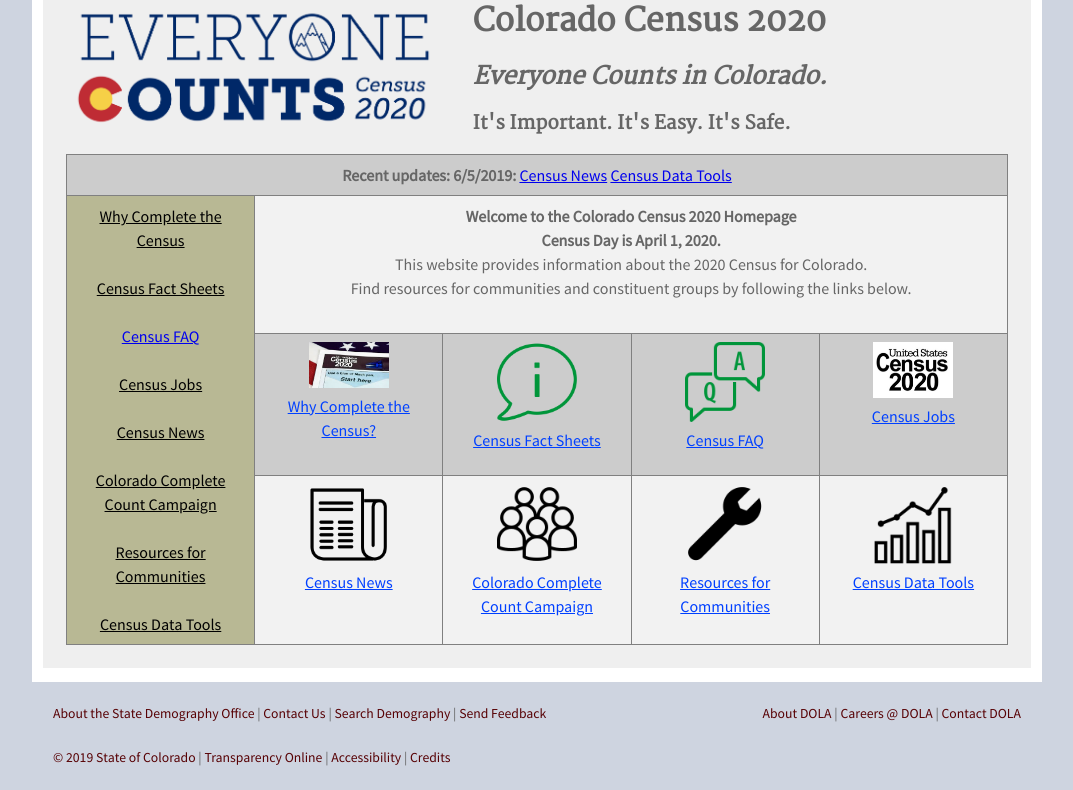
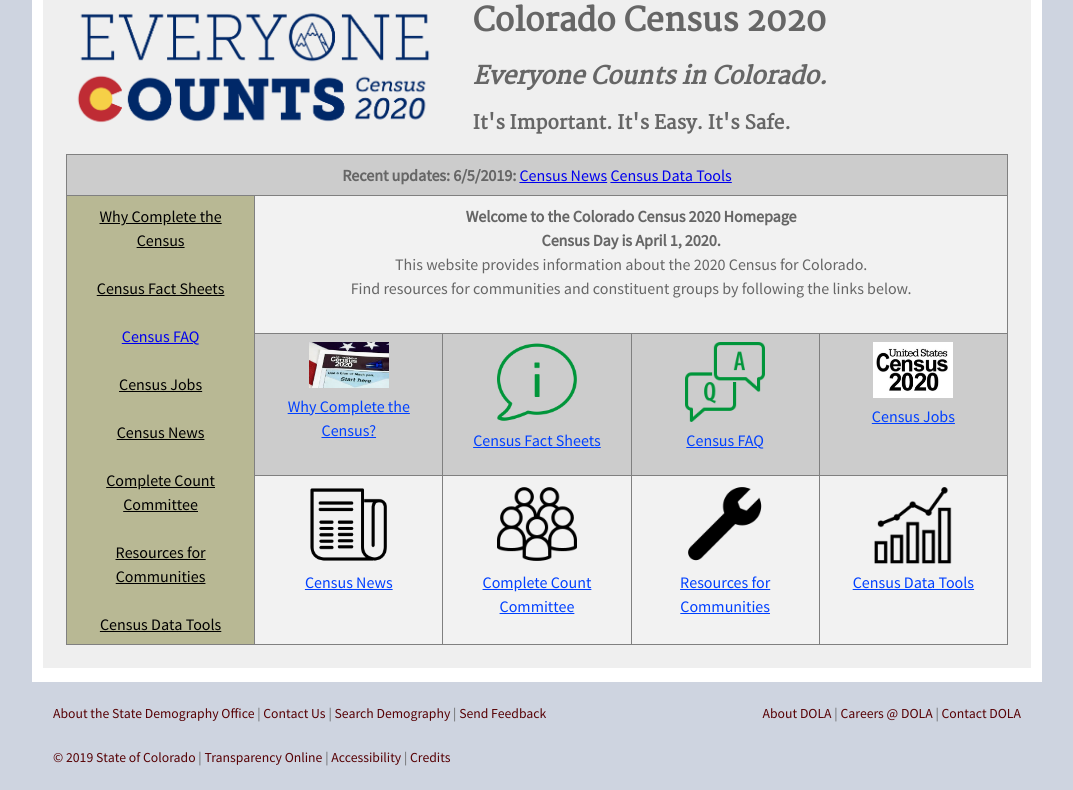
Before and after one commit to TBleess/Website_New, a Jekyll site: the page built from pages/5_CensusACS/census_2020_main.html, in a window 1280 px wide. Shown: the part 961-1751 px from the top of the page, without its empty margins (103-1176 px from the left). Built offline with Jekyll 4.4.1, drawn with Linux system fonts in a browser that asks for light colours.

Commit message:
Update census_2020_main.html

```diff
--- a/pages/5_CensusACS/census_2020_main.html
+++ b/pages/5_CensusACS/census_2020_main.html
@@ -93,8 +93,8 @@
 					<a href='https://demography.dola.colorado.gov/census-acs/2020-news/' class="bt1">Census News</a>
 				</div>
 				<br>
-				<div title="The Colorado Complete Count Campaign (CCC) is a volunteer committee established to increase awareness about Census 2020 and to generate the best, most accurate, count in Colorado.">
-					<a href='https://demography.dola.colorado.gov/demography/2020CCCC/' class="bt1" >Colorado Complete<br>Count Campaign</a>
+				<div title="State and Local Complete Count Committee Resources.">
+					<a href='https://demography.dola.colorado.gov/census-acs/2020-ccc/' class="bt1" >Complete Count Committee</a>
 				</div>
 				<br>
 				<div title="Find resources, handouts, posters and other materials describing the 2020 Census. Coming soon.">
@@ -164,13 +164,13 @@
 				</div>
 			</td>
 			<td valign="top" align="center" height="106px">
-				<div title="The Colorado Complete Count Campaign (CCC) is a volunteer committee established to increase awareness about Census 2020	and to generate the best, most accurate, count in Colorado.">
-				<a href='https://demography.dola.colorado.gov/demography/2020CCCC/'>
-				<img src="/images/icons8-user-groups-filled-100.png" alt="The Colorado Complete Count Campaign (CCC) is a volunteer committee established to increase awareness about Census 2020 and to generate the best, most accurate, count in Colorado." style="width:80px;height:auto;"></img>
+				<div title="State and Local Complete Count Committee Resources.">
+				<a href='https://demography.dola.colorado.gov/census-acs/2020-ccc/'>
+				<img src="/images/icons8-user-groups-filled-100.png" alt="State and Local Complete Count Committee Resources." style="width:80px;height:auto;"></img>
 				</a>
 				</div>
-				<div title="The Colorado Complete Count Campaign (CCC) is a volunteer committee established to increase awareness about Census 2020	and to generate the best, most accurate, count in Colorado.">
-					<a href='https://demography.dola.colorado.gov/demography/2020CCCC/' class="bt2">Colorado Complete Count Campaign</a>
+				<div title="State and Local Complete Count Committee Resources.">
+					<a href='https://demography.dola.colorado.gov/census-acs/2020-ccc' class="bt2">Complete Count Committee</a>
 				</div>
 			</td>
 			<td valign="top" align="center" height="106px">
```
